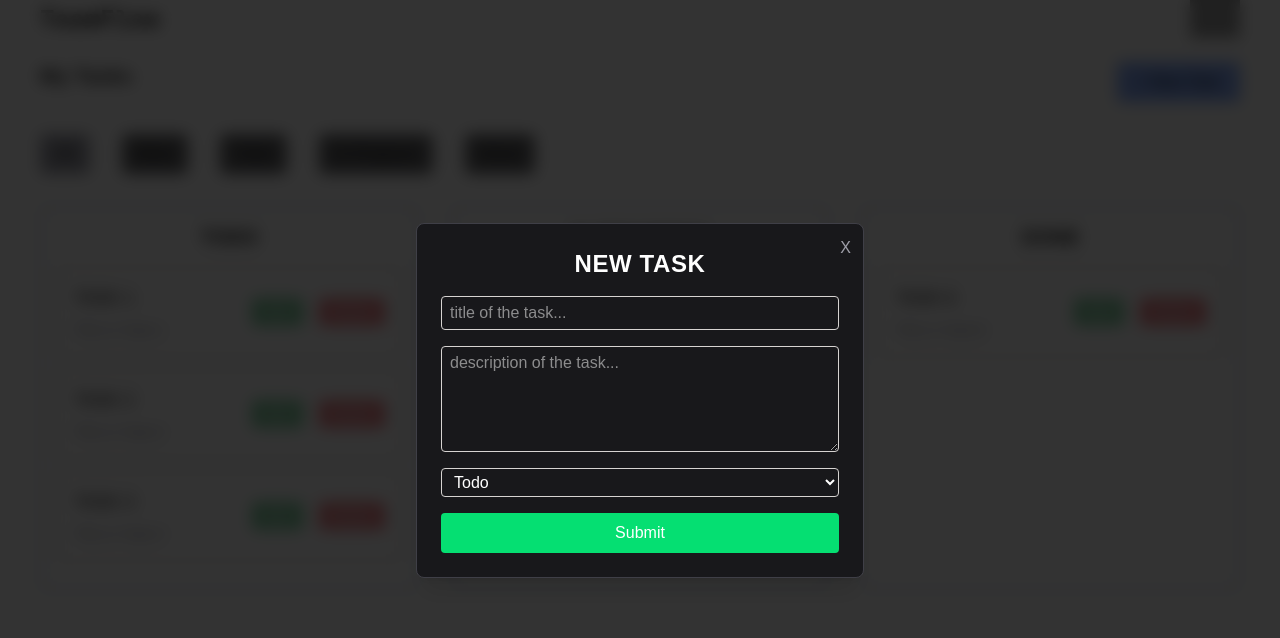
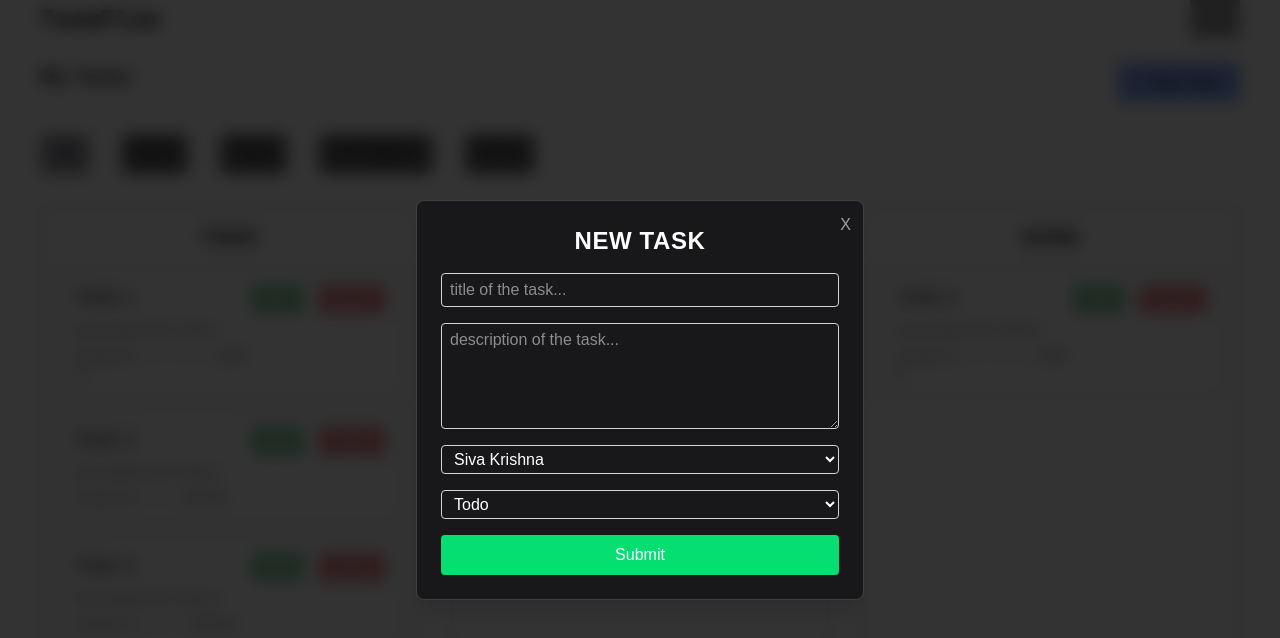
Before and after one commit to SivaKrishna6745/TeamFlow, a Next.js app: page / in a window 1280 px wide. Both pictures are taken after a click on the button "+ New Task". Shown: the top 638 px of the page. Built offline with nearby package versions, Linux system fonts and the light colour scheme; grey boxes are pictures that could not be loaded.

Commit message:
feat: Add task assignee support

```diff
--- a/mockData.ts
+++ b/mockData.ts
@@ -1,46 +1,76 @@
-import { Task } from '@/types';
+import { Task, User } from '@/types';
 
 export const tasksData: Task[] = [
     {
         id: '1',
         title: 'Task 1',
-        description: 'This is Task 1',
+        description: 'Description for Task 1',
         status: 'Todo',
         createdAt: '',
+        assignee: {
+            userId: 'USR-1',
+            name: 'Siva Krishna',
+        },
     },
     {
         id: '2',
         title: 'Task 2',
-        description: 'This is Task 2',
+        description: 'Description for Task 2',
         status: 'Todo',
         createdAt: '',
+        assignee: {
+            userId: 'USR-3',
+            name: 'Dileep',
+        },
     },
     {
         id: '3',
         title: 'Task 3',
-        description: 'This is Task 3',
+        description: 'Description for Task 3',
         status: 'Todo',
         createdAt: '',
+        assignee: {
+            userId: 'USR-2',
+            name: 'Mahesh',
+        },
     },
     {
         id: '4',
         title: 'Task 4',
-        description: 'This is Task 4',
+        description: 'Description for Task 4',
         status: 'In Progress',
         createdAt: '',
+        assignee: {
+            userId: 'USR-3',
+            name: 'Dileep',
+        },
     },
     {
         id: '5',
         title: 'Task 5',
-        description: 'This is Task 5',
+        description: 'Description for Task 5',
         status: 'In Progress',
         createdAt: '',
+        assignee: {
+            userId: 'USR-2',
+            name: 'Mahesh',
+        },
     },
     {
         id: '6',
         title: 'Task 6',
-        description: 'This is Task 6',
+        description: 'Description for Task 6',
         status: 'Done',
         createdAt: '',
+        assignee: {
+            userId: 'USR-1',
+            name: 'Siva Krishna',
+        },
     },
 ];
+
+export const mockUsers: User[] = [
+    { userId: 'USR-1', name: 'Siva Krishna' },
+    { userId: 'USR-2', name: 'Mahesh' },
+    { userId: 'USR-3', name: 'Dileep' },
+];
--- a/src/components/TaskBoard.tsx
+++ b/src/components/TaskBoard.tsx
@@ -5,7 +5,7 @@ import Filters from './Filters';
 import Button from './Button';
 import { tasksData } from '../../mockData';
 import TaskForm from './TaskForm';
-import { Filter, FormMode, Status, Task } from '@/types';
+import { Filter, FormMode, Status, Task, User } from '@/types';
 import TaskColumn from './TaskColumn';
 
 export const STATUSES = ['Todo', 'In Progress', 'Done'] as const;
@@ -51,6 +51,8 @@ const TaskBoard = () => {
     const [toastMessage, setToastMessage] = useState<string | undefined>(undefined);
     const [filter, setFilter] = useState<Filter>('All');
 
+    const currentUserId = 'USR-1';
+
     const openForm = () => {
         setIsFormOpen(true);
     };
@@ -70,7 +72,10 @@ const TaskBoard = () => {
         setEditingTask(task);
     };
 
-    const updateTask = (id: string, changes: { title?: string; description?: string; status?: Status }) => {
+    const updateTask = (
+        id: string,
+        changes: { title?: string; description?: string; assignee?: User; status?: Status },
+    ) => {
         setTasks((prevTasks) =>
             prevTasks.map((t) =>
                 t.id === id
@@ -78,6 +83,7 @@ const TaskBoard = () => {
                           ...t,
                           title: changes.title ?? t.title,
                           description: changes.description ?? t.description,
+                          assignee: changes.assignee ?? t.assignee,
                           status: changes.status ?? t.status,
                       }
                     : t,
@@ -121,7 +127,12 @@ const TaskBoard = () => {
         setFilter(filter);
     };
 
-    const derivedTasks = filter === 'All' ? tasks : tasks.filter((t) => t.status === filter);
+    const derivedTasks =
+        filter === 'All'
+            ? tasks
+            : filter === 'Mine'
+              ? tasks.filter((t) => t.assignee.userId === currentUserId)
+              : tasks.filter((t) => t.status === filter);
 
     return (
         <div className="relative flex flex-col gap-8 px-10">
--- a/src/components/TaskCard.tsx
+++ b/src/components/TaskCard.tsx
@@ -13,7 +13,7 @@ const TaskCard = ({ task, edit, del, dragStart }: TaskCardProps) => {
     return (
         <div
             draggable
-            className="border border-stone-400/80 rounded-sm p-4 my-3 flex justify-between items-center cursor-grab"
+            className="border border-stone-400/80 rounded-sm p-4 my-3 flex justify-between items-baseline cursor-grab"
             onDragStart={() => dragStart(task.id)}
         >
             <div className="flex flex-col gap-2">
@@ -22,6 +22,10 @@ const TaskCard = ({ task, edit, del, dragStart }: TaskCardProps) => {
                 </p>
                 <p id="descption" className="text-sm font-bold text-zinc-400">
                     {task.description}
+                </p>
+                <p className="text-xs text-zinc-500">
+                    Assigned to <span className="font-medium text-zinc-300">{task.assignee.name}</span>
+                    <span className="ml-2 text-zinc-600">({task.assignee.userId})</span>
                 </p>
             </div>
             <div className="flex gap-4">
--- a/src/components/TaskForm.tsx
+++ b/src/components/TaskForm.tsx
@@ -3,7 +3,8 @@
 import React, { useState } from 'react';
 import { STATUSES } from './TaskBoard';
 import Button from './Button';
-import { FormMode, Status, Task } from '@/types';
+import { FormMode, Status, Task, User } from '@/types';
+import { mockUsers } from '../../mockData';
 
 interface TaskFormProps {
     tasks: Task[];
@@ -11,7 +12,7 @@ interface TaskFormProps {
     add: (task: Task) => void;
     mode?: FormMode;
     editingTask: Task | undefined;
-    update?: (id: string, changes: { title?: string; description?: string; status?: Status }) => void;
+    update?: (id: string, changes: { title?: string; description?: string; assignee?: User; status?: Status }) => void;
 }
 
 const TaskForm = ({ tasks, close, add, mode = 'New', editingTask = undefined, update }: TaskFormProps) => {
@@ -20,6 +21,7 @@ const TaskForm = ({ tasks, close, add, mode = 'New', editingTask = undefined, up
     const [title, setTitle] = useState<string>(editMode ? (editingTask?.title ?? '') : '');
     const [description, setDescription] = useState<string>(editMode ? (editingTask?.description ?? '') : '');
     const [status, setStatus] = useState<Status>(editMode ? (editingTask?.status ?? 'Todo') : 'Todo');
+    const [assignee, setAssignee] = useState<User>(editMode ? (editingTask?.assignee ?? mockUsers[0]) : mockUsers[0]);
     const [error, setError] = useState<string>('');
 
     const submitTask = (e: React.FormEvent<HTMLFormElement>) => {
@@ -57,15 +59,20 @@ const TaskForm = ({ tasks, close, add, mode = 'New', editingTask = undefined, up
             description,
             status,
             createdAt: new Date().toISOString(),
+            assignee: {
+                userId: assignee.userId,
+                name: assignee.name,
+            },
         };
 
-        if (editMode && editingTask) update?.(editingTask.id, { title, description, status });
+        if (editMode && editingTask) update?.(editingTask.id, { title, description, assignee, status });
         else add(newTask);
 
         setTitle('');
         setDescription('');
         setStatus('Todo');
         setError('');
+        setAssignee(mockUsers[0]);
         close();
     };
 
@@ -100,6 +107,21 @@ const TaskForm = ({ tasks, close, add, mode = 'New', editingTask = undefined, up
             ></textarea>
             {error && <p className="text-xs text-red-500">{error}</p>}
             <select
+                name="assignee"
+                value={assignee.userId}
+                onChange={(e: React.ChangeEvent<HTMLSelectElement>) => {
+                    const user = mockUsers.find((user) => user.userId === e.target.value);
+                    if (user) setAssignee(user);
+                }}
+                className="border border-stone-300 bg-zinc-900 rounded-sm px-2 py-1"
+            >
+                {mockUsers.map((user) => (
+                    <option key={user.userId} value={user.userId}>
+                        {user.name}
+                    </option>
+                ))}
+            </select>
+            <select
                 name="status"
                 value={status}
                 onChange={(e: React.ChangeEvent<HTMLSelectElement>) => setStatus(e.target.value as Status)}
--- a/src/types/index.ts
+++ b/src/types/index.ts
@@ -7,10 +7,13 @@ export type FormMode = (typeof FORM_MODES)[number];
 
 export type Filter = (typeof FILTERS)[number];
 
+export type User = { userId: string; name: string };
+
 export interface Task {
     id: string;
     title: string;
     description: string;
     status: Status;
     createdAt: string;
+    assignee: User;
 }
```
